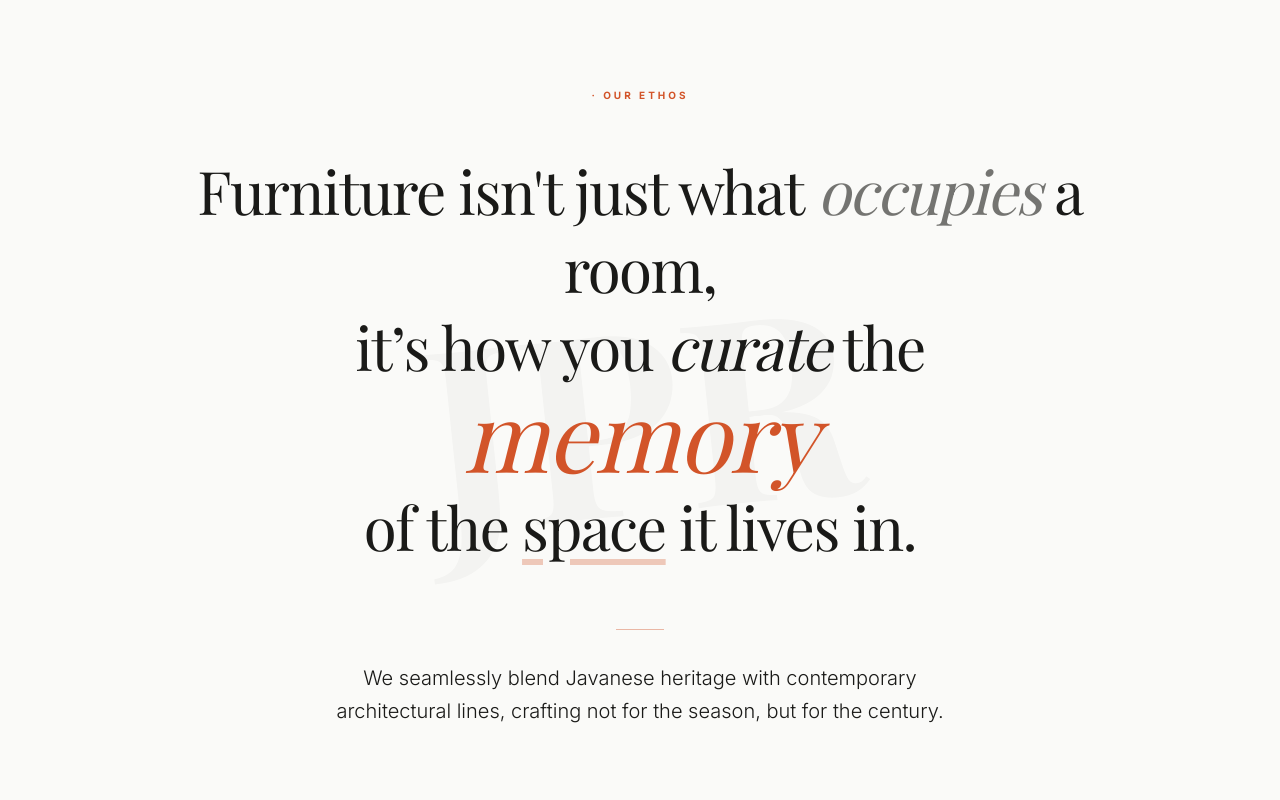
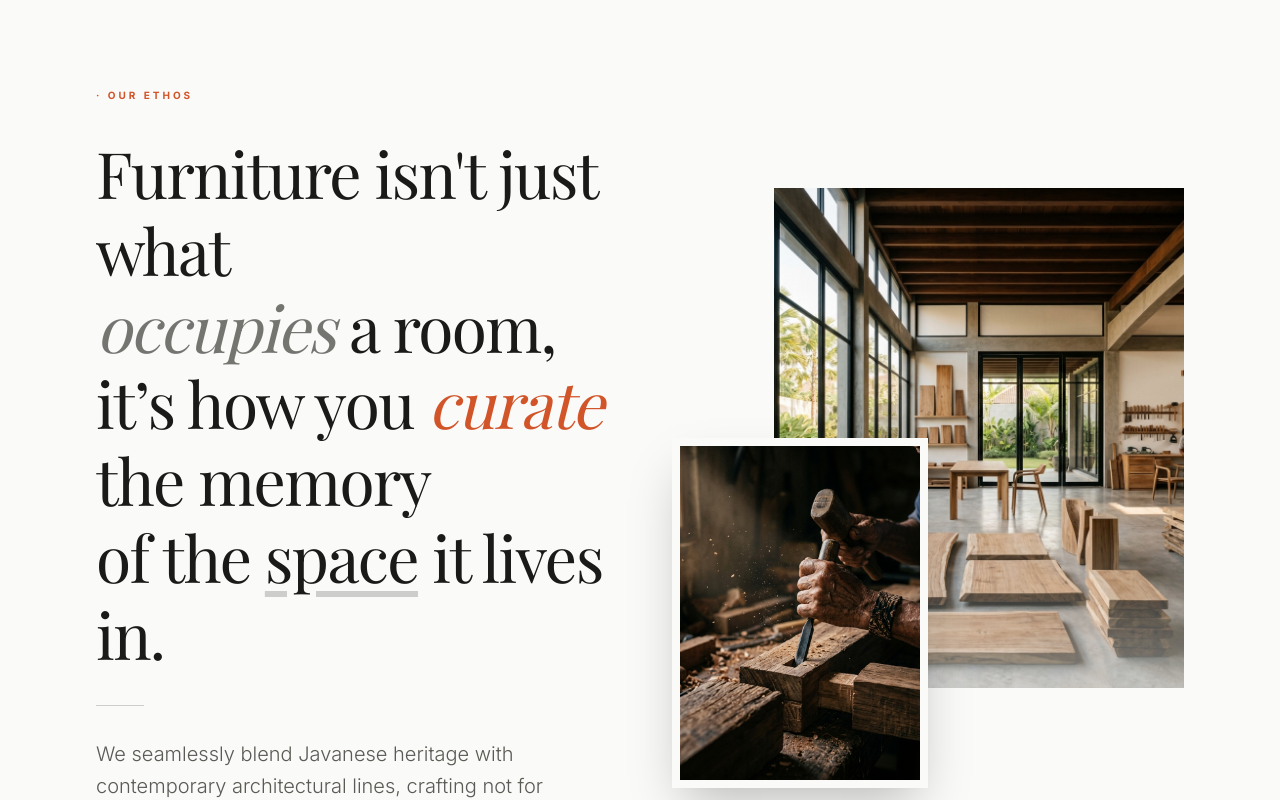
Before and after one commit to muhammadfaza16/mebel-web-1, a Next.js app: page / in a window 1280 px wide. Shown: the part 800-1600 px from the top of the page. Built offline with nearby package versions, Linux system fonts and the light colour scheme.

Commit message:
style: overhaul bespoke ethos section with overlapping editorial imagery

```diff
--- a/src/app/page.tsx
+++ b/src/app/page.tsx
@@ -42,43 +42,68 @@ export default function Home() {
         </div>
       </section>
 
-      {/* MANIFESTO / PILL IMAGES SECTION (Refined Ethos) */}
-      <section className="py-sp-12 md:py-sp-16 px-4 md:px-sp-6 lg:px-sp-12 bg-brand-bg relative overflow-hidden flex items-center justify-center min-h-[60vh]">
-        {/* Background Pattern Watermark - Fixed Scale */}
-        <div className="absolute top-1/2 left-1/2 -translate-x-1/2 -translate-y-1/2 text-[20vw] font-serif font-bold text-brand-text/[0.03] select-none pointer-events-none transform -rotate-6">
-           JPR
-        </div>
+      {/* ETHOS SECTION (Editorial Layout with Bespoke Images) */}
+      <section className="py-sp-16 px-4 md:px-sp-6 lg:px-sp-12 bg-brand-bg relative overflow-hidden">
+        <div className="max-w-7xl mx-auto relative z-10">
+          <div className="grid grid-cols-1 lg:grid-cols-12 gap-sp-8 items-center">
 
-        <div className="max-w-4xl mx-auto relative z-10 text-center">
+            {/* Left: Text */}
+            <div className="lg:col-span-6 order-2 lg:order-1">
               <motion.div
                 initial={{ opacity: 0, y: 10 }}
                 whileInView={{ opacity: 1, y: 0 }}
                 viewport={{ once: true }}
-            className="mb-sp-6"
+                className="mb-8"
               >
-            <span className="text-[10px] tracking-[0.3em] uppercase text-brand-terracotta block font-bold">· Our Ethos</span>
+                <span className="text-[10px] tracking-[0.3em] uppercase text-brand-terracotta block font-bold mb-sp-4">· Our Ethos</span>
+                <h2 className="text-brand-text leading-[1.2] text-4xl md:text-5xl lg:text-[64px] tracking-tight">
+                  Furniture isn't just what <br className="hidden lg:block" />
+                  <span className="italic font-serif text-brand-text/60"> occupies</span> a room, <br className="hidden md:block" />
+                  it’s how you <span className="font-serif italic text-brand-terracotta">curate</span> the memory <br className="hidden md:block" />
+                  of the <span className="underline decoration-brand-text/20 underline-offset-8">space</span> it lives in.
+                </h2>
               </motion.div>
-
-          <h2 className="text-brand-text leading-[1.3] text-3xl md:text-5xl lg:text-6xl tracking-tight">
-            Furniture isn't just what
-            <span className="italic font-serif text-brand-text/60"> occupies</span> a room, <br className="hidden md:block" />
-            it’s how you <span className="font-serif italic">curate</span> the
-            <span className="text-brand-terracotta italic text-5xl md:text-8xl transition-all hover:scale-105 duration-500 inline-block px-2">memory</span> <br className="hidden md:block" />
-            of the <span className="underline decoration-brand-terracotta/30 underline-offset-8">space</span> it lives in.
-          </h2>
 
               <motion.div
                  initial={{ opacity: 0 }}
                  whileInView={{ opacity: 1 }}
                  viewport={{ once: true }}
                  transition={{ delay: 0.3 }}
-             className="mt-sp-8"
               >
-            <div className="h-px w-12 bg-brand-terracotta/40 mx-auto mb-sp-4" />
-            <p className="text-lg md:text-xl text-brand-text font-light max-w-2xl mx-auto leading-relaxed">
+                <div className="h-px w-12 bg-brand-text/20 mb-sp-4" />
+                <p className="text-lg md:text-xl text-brand-text-muted font-light max-w-md leading-relaxed">
                   We seamlessly blend Javanese heritage with contemporary architectural lines, crafting not for the season, but for the century.
                 </p>
+                <Link href="/about" className="inline-block mt-8 text-[10px] uppercase tracking-widest font-bold border-b border-brand-text pb-1 hover:text-brand-terracotta hover:border-brand-terracotta transition-colors">
+                  Discover Our Origins
+                </Link>
               </motion.div>
+            </div>
+
+            {/* Right: Bespoke Images Overlap */}
+            <div className="lg:col-span-6 relative h-[500px] md:h-[600px] order-1 lg:order-2 mb-12 lg:mb-0">
+               <motion.div
+                 initial={{ opacity: 0, scale: 0.95 }}
+                 whileInView={{ opacity: 1, scale: 1 }}
+                 viewport={{ once: true }}
+                 className="absolute top-0 right-0 w-4/5 h-[400px] md:h-[500px] z-10 overflow-hidden"
+               >
+                 <Image src="/assets/artisteak_workshop_hero.png" alt="Teak Workshop" fill className="object-cover transition-transform duration-1000 hover:scale-105" />
+                 <div className="absolute inset-x-0 bottom-0 h-1/3 bg-gradient-to-t from-brand-bg/50 to-transparent" />
+               </motion.div>
+
+               <motion.div
+                 initial={{ opacity: 0, y: 50 }}
+                 whileInView={{ opacity: 1, y: 0 }}
+                 viewport={{ once: true }}
+                 transition={{ delay: 0.2 }}
+                 className="absolute bottom-0 left-0 w-1/2 h-[250px] md:h-[350px] z-20 border-8 border-brand-bg shadow-2xl overflow-hidden"
+               >
+                 <Image src="/assets/artisteak_artisan_hands.png" alt="Artisan Craftsmanship" fill className="object-cover transition-transform duration-1000 hover:scale-105" />
+               </motion.div>
+            </div>
+
+          </div>
         </div>
       </section>
 
```
Lines whose indentation alone changed are shown as unchanged.
